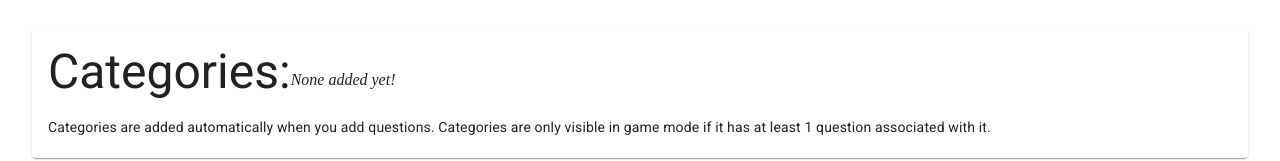
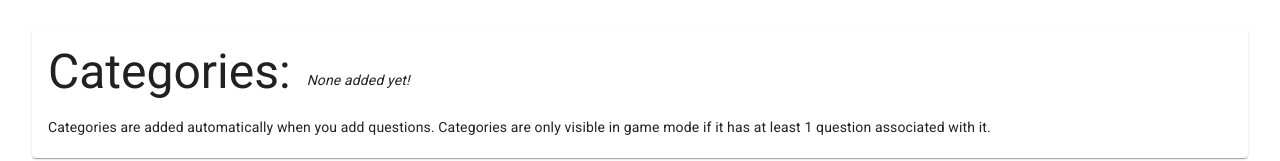
Before and after one commit to leovolving/trivia, a React (Create React App) app: page / in a window 1280 px wide. Shown: the part 285-446 px from the top of the page. Built offline with nearby package versions, Linux system fonts and the light colour scheme.

Commit message:
fix empty state typography

```diff
--- a/src/pages/Admin.jsx
+++ b/src/pages/Admin.jsx
@@ -23,7 +23,13 @@ const Admin = ({ questions, categories, setQuestions, setCategories }) => {
               ))}
             </ul>
           ) : (
-            <i>None added yet!</i>
+            <Typography
+              variant="body2"
+              component="i"
+              sx={{ marginLeft: "16px" }}
+            >
+              None added yet!
+            </Typography>
           )}
         </div>
         <Typography variant="body2" gutterBottom>
```
